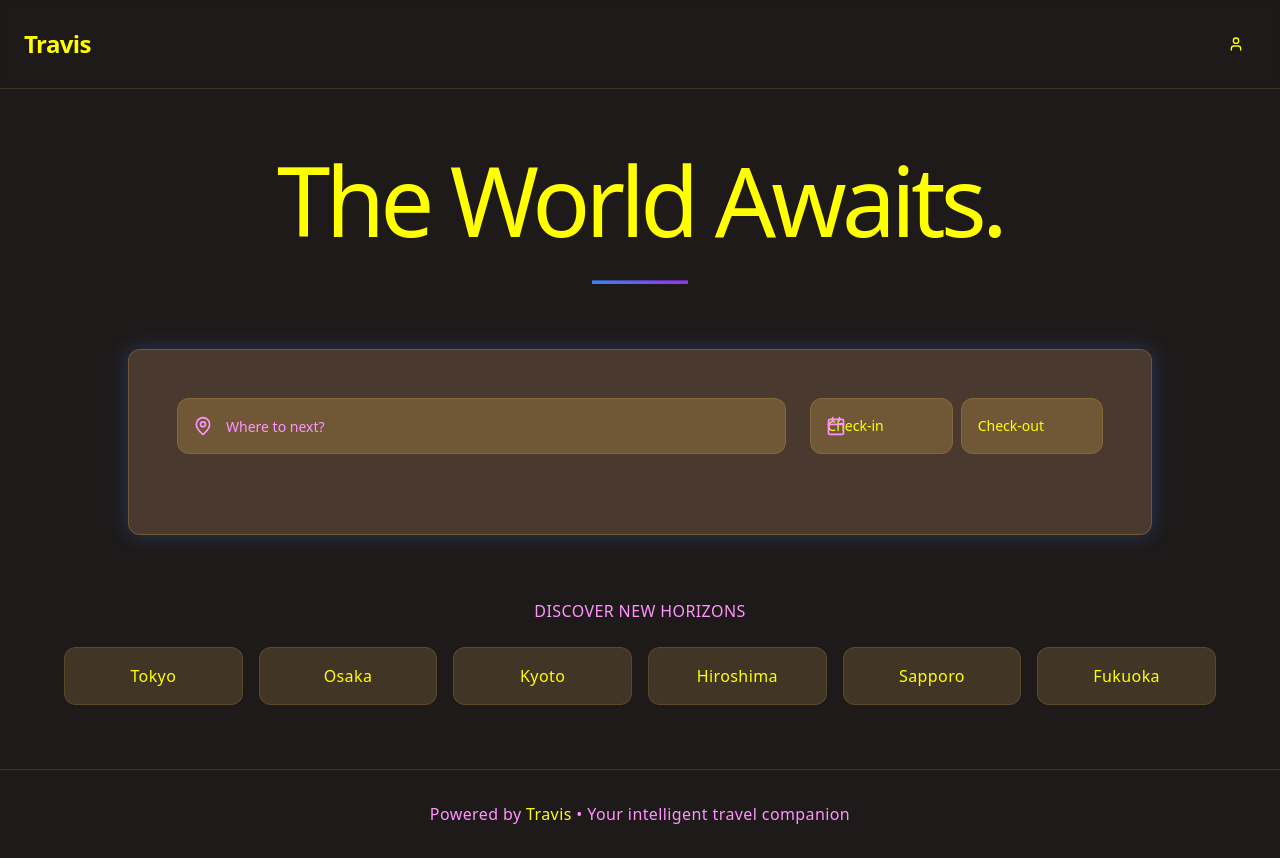
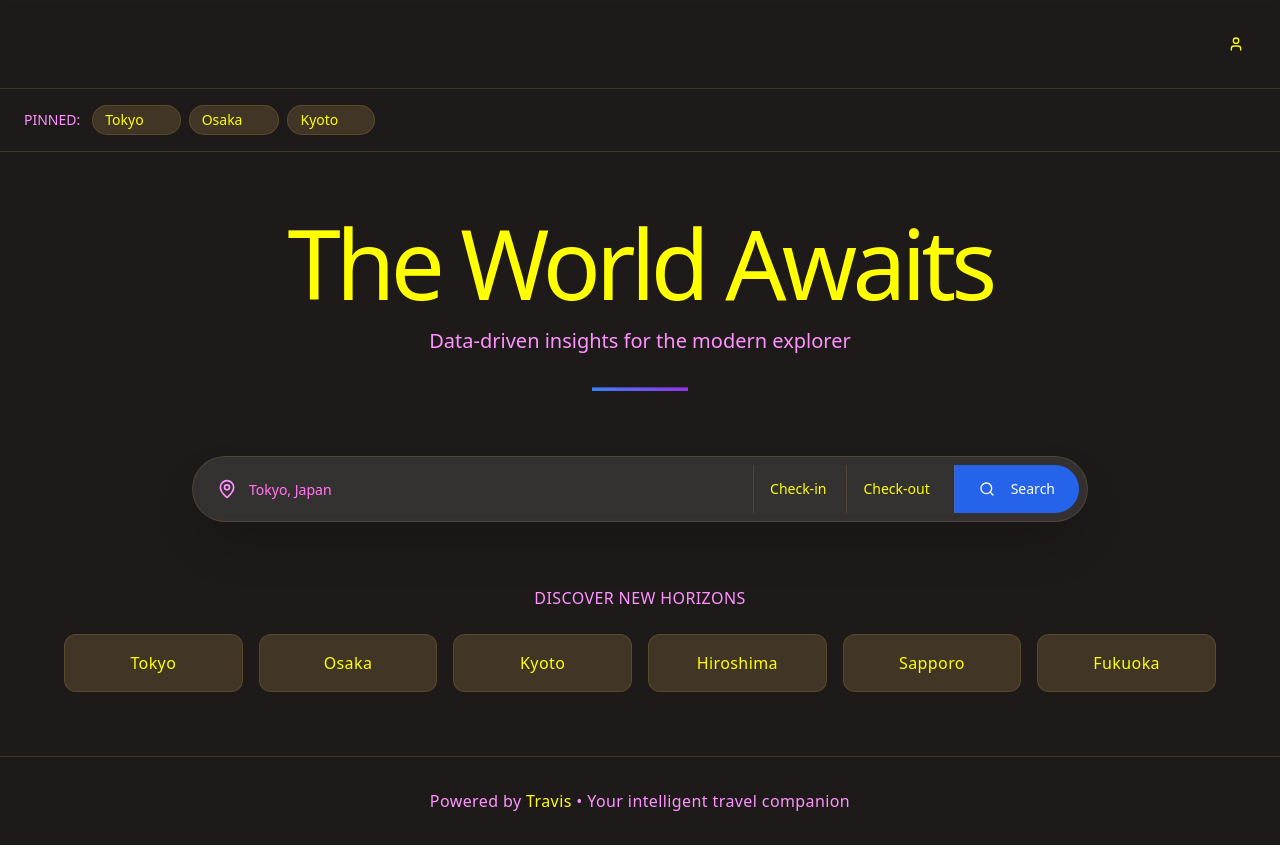
Before and after one commit to TravisLovable/travis-wanderlust-guide, a React (Vite) app: page / in a window 1280 px wide. Built offline with nearby package versions, Linux system fonts and the light colour scheme.

Commit message:
Refactor: Adjust search bar styling
Adjusted the search bar's width, shape, and overall styling to match the design specifications, including a slender profile and rounded edges.

```diff
--- a/src/components/HomePage.tsx
+++ b/src/components/HomePage.tsx
@@ -29,8 +29,9 @@ const HomePage = ({ onSearch }: HomePageProps) => {
   const [showSuggestions, setShowSuggestions] = useState(false);
   const [checkinOpen, setCheckinOpen] = useState(false);
   const [checkoutOpen, setCheckoutOpen] = useState(false);
+  const [pinnedDestinations, setPinnedDestinations] = useState(['Tokyo', 'Osaka', 'Kyoto']);
 
-  // Mock destination suggestions
+  // Mock destination suggestions - Japan focused
   const suggestions = [
     'Tokyo, Japan',
     'Osaka, Japan',
@@ -62,12 +63,21 @@ const HomePage = ({ onSearch }: HomePageProps) => {
     }
   };
 
+  const handlePinDestination = (dest: string) => {
+    if (!pinnedDestinations.includes(dest)) {
+      setPinnedDestinations([...pinnedDestinations, dest]);
+    }
+  };
+
+  const removePinnedDestination = (dest: string) => {
+    setPinnedDestinations(pinnedDestinations.filter(d => d !== dest));
+  };
+
   return (
     <div className="min-h-screen bg-background flex flex-col">
       {/* Header */}
       <header className="px-6 py-6 border-b border-border/30 backdrop-blur-sm">
-        <div className="max-w-7xl mx-auto flex items-center justify-between">
-          <div className="text-2xl font-bold text-foreground tracking-tight">Travis</div>
+        <div className="max-w-7xl mx-auto flex items-center justify-end">
           <DropdownMenu>
             <DropdownMenuTrigger asChild>
               <Button variant="ghost" size="icon" className="rounded-full">
@@ -115,25 +125,61 @@ const HomePage = ({ onSearch }: HomePageProps) => {
         </div>
       </header>
 
+      {/* Pinned Destinations */}
+      {pinnedDestinations.length > 0 && (
+        <div className="px-6 py-4 border-b border-border/30">
+          <div className="max-w-7xl mx-auto">
+            <div className="flex items-center space-x-3">
+              <span className="text-sm text-muted-foreground font-medium">PINNED:</span>
+              <div className="flex space-x-2">
+                {pinnedDestinations.map((dest) => (
+                  <button
+                    key={dest}
+                    onClick={() => setDestination(dest)}
+                    className="group flex items-center space-x-2 px-3 py-1 bg-secondary/30 border border-border/30 rounded-full text-sm text-foreground hover:bg-secondary/60 transition-colors"
+                  >
+                    <span>{dest}</span>
+                    <button
+                      onClick={(e) => {
+                        e.stopPropagation();
+                        removePinnedDestination(dest);
+                      }}
+                      className="w-4 h-4 rounded-full bg-muted-foreground/20 hover:bg-red-500 flex items-center justify-center text-xs opacity-0 group-hover:opacity-100 transition-opacity"
+                    >
+                      ×
+                    </button>
+                  </button>
+                ))}
+              </div>
+            </div>
+          </div>
+        </div>
+      )}
+
       {/* Main Content */}
       <main className="flex-1 flex items-center justify-center px-6 py-16">
         <div className="max-w-6xl w-full text-center">
           {/* Hero Section */}
           <div className="mb-16 animate-float">
-            <h1 className="text-7xl md:text-8xl font-light text-foreground mb-8 tracking-tighter">
-              The World Awaits.
+            <h1 className="text-7xl md:text-8xl font-light text-foreground mb-4 tracking-tighter">
+              The World Awaits
             </h1>
+            <p className="text-xl text-muted-foreground mb-8 font-light">
+              Data-driven insights for the modern explorer
+            </p>
             <div className="w-24 h-1 bg-gradient-to-r from-blue-500 to-purple-600 mx-auto mb-8"></div>
           </div>
 
-          {/* Search Form */}
-          <form onSubmit={handleSearch} className="travis-card p-8 md:p-12 mb-16 travis-glow max-w-5xl mx-auto">
-            <div className="grid md:grid-cols-3 gap-6 mb-8">
-              <div className="md:col-span-2 relative group">
+          {/* Google-style Search Form */}
+          <form onSubmit={handleSearch} className="mb-16 max-w-4xl mx-auto">
+            <div className="bg-white/10 backdrop-blur-sm border border-border/30 rounded-full p-2 shadow-2xl travis-glow">
+              <div className="flex items-center gap-2">
+                {/* Destination Input */}
+                <div className="flex-1 relative group">
                   <MapPin className="absolute left-4 top-1/2 transform -translate-y-1/2 text-muted-foreground w-5 h-5 group-hover:text-blue-400 transition-colors z-10" />
                   <Input
                     type="text"
-                  placeholder="Where to next?"
+                    placeholder="Tokyo, Japan"
                     value={destination}
                     onChange={(e) => {
                       setDestination(e.target.value);
@@ -141,7 +187,7 @@ const HomePage = ({ onSearch }: HomePageProps) => {
                     }}
                     onKeyPress={handleKeyPress}
                     onFocus={() => setShowSuggestions(true)}
-                  className="pl-12 h-14 bg-secondary/50 border-border/50 focus:border-blue-400 focus:bg-secondary/80 rounded-xl text-lg transition-all duration-300"
+                    className="pl-12 h-12 bg-transparent border-0 focus:ring-0 text-base placeholder:text-muted-foreground/70 rounded-l-full"
                     required
                   />
                   {showSuggestions && suggestions.length > 0 && (
@@ -166,14 +212,13 @@ const HomePage = ({ onSearch }: HomePageProps) => {
                   )}
                 </div>
 
-              <div className="relative group">
-                <Calendar className="absolute left-4 top-1/2 transform -translate-y-1/2 text-muted-foreground w-5 h-5 group-hover:text-blue-400 transition-colors z-10" />
-                <div className="grid grid-cols-2 gap-2">
+                {/* Date Inputs */}
+                <div className="flex gap-1">
                   <Popover open={checkinOpen} onOpenChange={setCheckinOpen}>
                     <PopoverTrigger asChild>
                       <Button
-                        variant="outline"
-                        className="h-14 bg-secondary/50 border-border/50 focus:border-blue-400 hover:bg-secondary/80 rounded-xl text-sm justify-start font-normal"
+                        variant="ghost"
+                        className="h-12 px-4 bg-transparent hover:bg-white/5 rounded-none text-sm justify-start font-normal border-l border-border/30"
                       >
                         {checkinDate ? format(checkinDate, 'MMM dd') : 'Check-in'}
                       </Button>
@@ -196,8 +241,8 @@ const HomePage = ({ onSearch }: HomePageProps) => {
                   <Popover open={checkoutOpen} onOpenChange={setCheckoutOpen}>
                     <PopoverTrigger asChild>
                       <Button
-                        variant="outline"
-                        className="h-14 bg-secondary/50 border-border/50 focus:border-blue-400 hover:bg-secondary/80 rounded-xl text-sm justify-start font-normal"
+                        variant="ghost"
+                        className="h-12 px-4 bg-transparent hover:bg-white/5 rounded-none text-sm justify-start font-normal border-l border-border/30"
                       >
                         {checkoutDate ? format(checkoutDate, 'MMM dd') : 'Check-out'}
                       </Button>
@@ -217,6 +262,15 @@ const HomePage = ({ onSearch }: HomePageProps) => {
                     </PopoverContent>
                   </Popover>
                 </div>
+
+                {/* Search Button */}
+                <Button
+                  type="submit"
+                  className="h-12 px-6 bg-blue-600 hover:bg-blue-700 text-white rounded-r-full border-l border-border/30"
+                >
+                  <Search className="w-5 h-5 mr-2" />
+                  Search
+                </Button>
               </div>
             </div>
           </form>
@@ -229,7 +283,9 @@ const HomePage = ({ onSearch }: HomePageProps) => {
                 <button
                   key={city}
                   onClick={() => setDestination(city)}
+                  onDoubleClick={() => handlePinDestination(city)}
                   className="px-6 py-4 bg-secondary/30 border border-border/30 rounded-xl text-foreground hover:bg-secondary/60 hover:border-blue-400/50 transition-all duration-300 font-medium tracking-wide travis-interactive"
+                  title="Double-click to pin"
                 >
                   {city}
                 </button>
```
Lines whose indentation alone changed are shown as unchanged.
